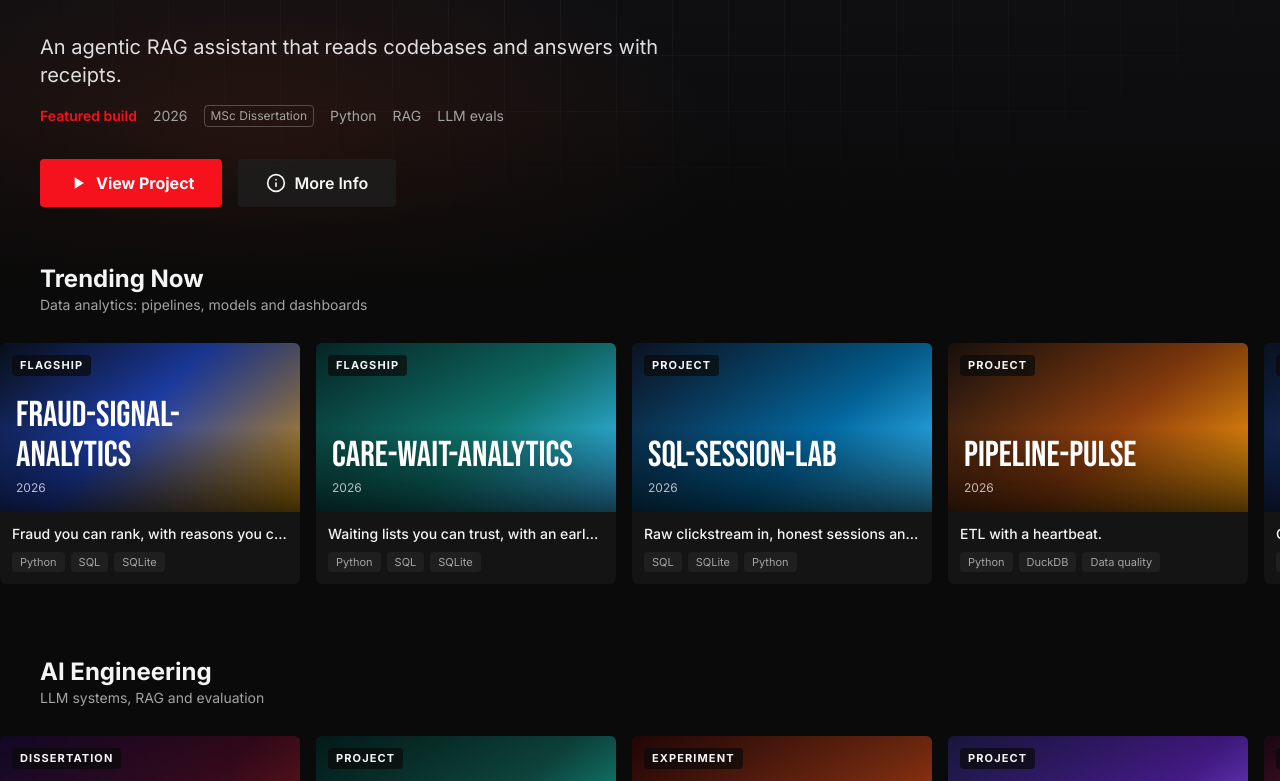
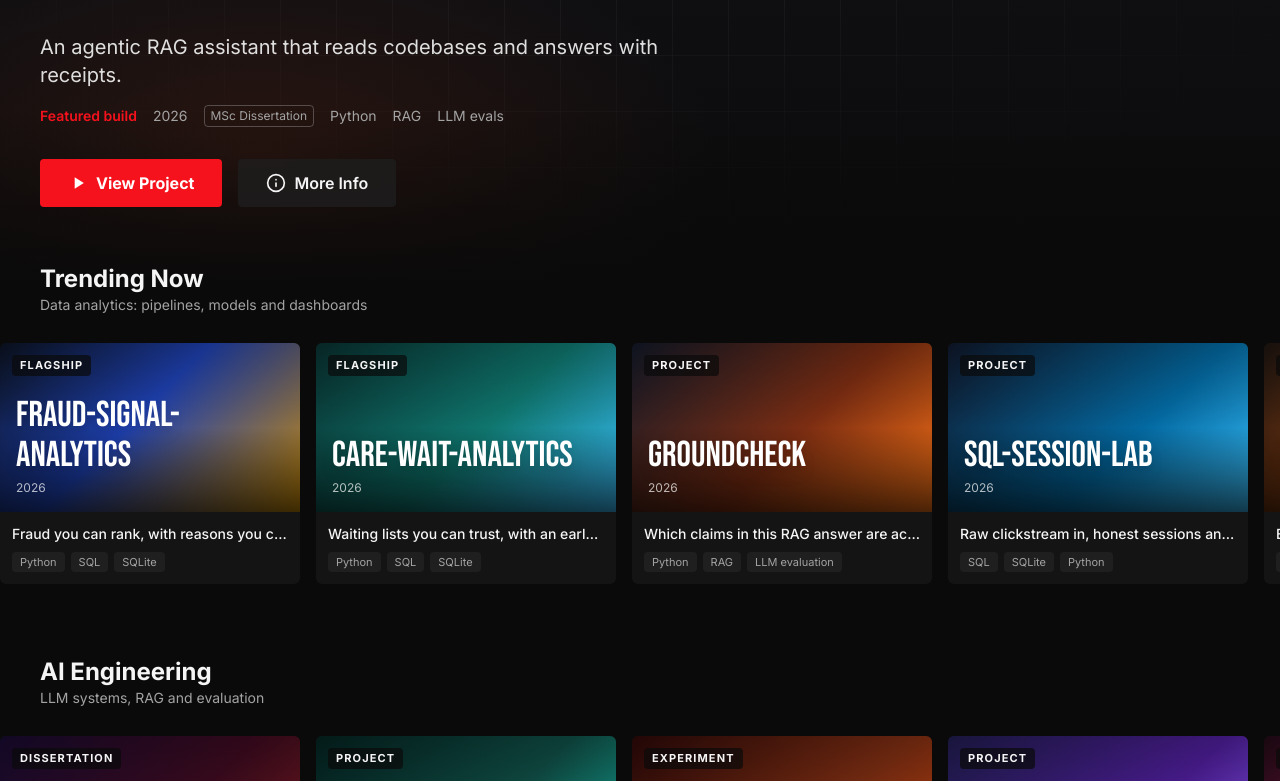
Before and after one commit to Jagadeesh5045/portfolio, a React (Vite) app: page / in a window 1280 px wide. Shown: the part 449-1230 px from the top of the page. Built offline with nearby package versions, Linux system fonts and the light colour scheme.

Commit message:
Add groundcheck project card (weekly AI Engineer project, 16 Nov 2026)

```diff
--- a/src/data/content.ts
+++ b/src/data/content.ts
@@ -82,6 +82,24 @@ export const ROWS: Row[] = [
           },
         ],
         art: 'linear-gradient(135deg, #082f2e 0%, #0f766e 55%, #38bdf8 100%)',
+      },
+      {
+        id: 'groundcheck',
+        name: 'groundcheck',
+        tagline: 'Which claims in this RAG answer are actually true?',
+        description:
+          'A groundedness and citation checker for RAG answers, in pure Python standard library: sentence and clause level claim splitting, token and bigram support scoring against the retrieved passages, exact number matching, a negation check for flips like never expiring, citation validation, and an answer, warn or abstain decision. On eight labelled cases over six support passages it passed all four grounded answers and flagged all four answers with planted hallucinations: precision 1.0, recall 1.0. 6 tests green.',
+        year: '2026',
+        badge: 'Project',
+        tags: ['Python', 'RAG', 'LLM evaluation', 'NLP'],
+        metrics: ['Precision 1.0, recall 1.0', '4 of 4 hallucinations flagged', '6 tests green'],
+        links: [
+          {
+            label: 'View on GitHub',
+            url: 'https://github.com/Jagadeesh5045/AI-builds/tree/main/projects/groundcheck',
+          },
+        ],
+        art: 'linear-gradient(135deg, #111827 0%, #7c2d12 55%, #f97316 100%)',
       },
       {
         id: 'sql-session-lab',
```
